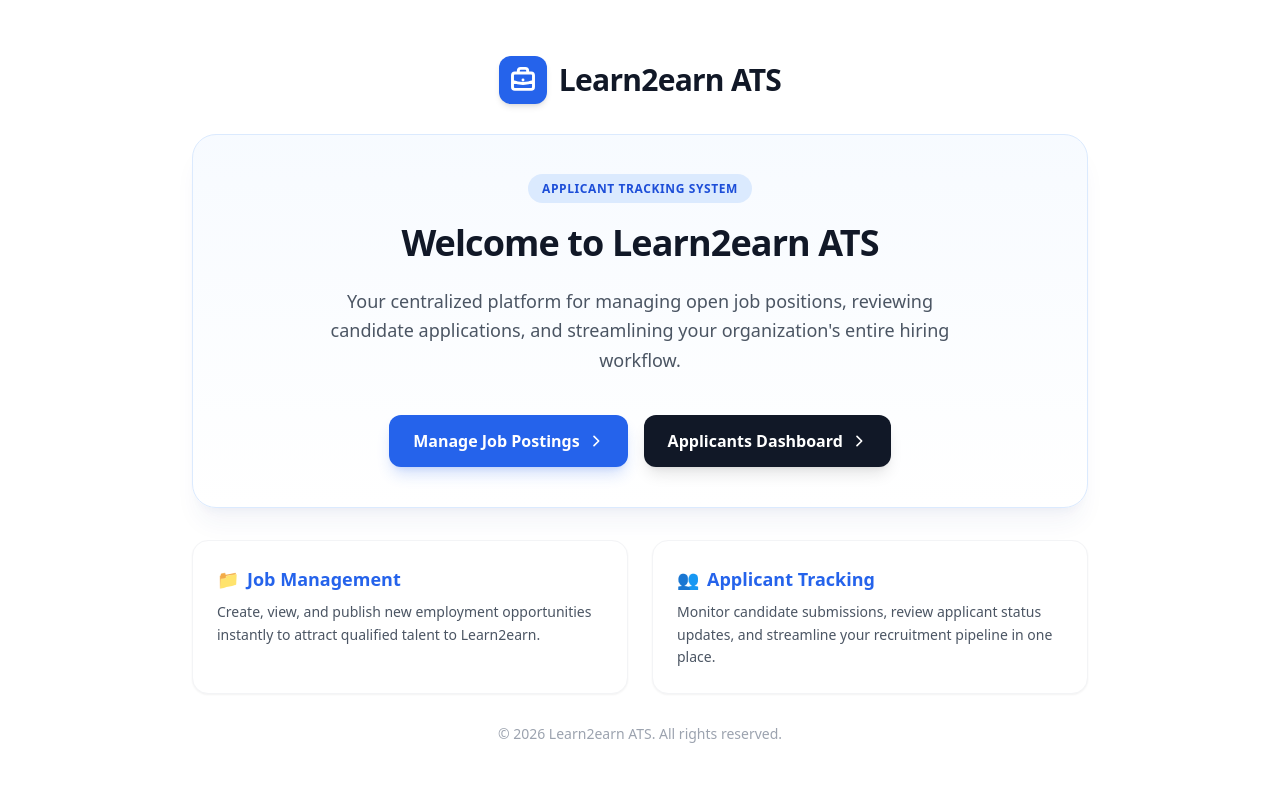
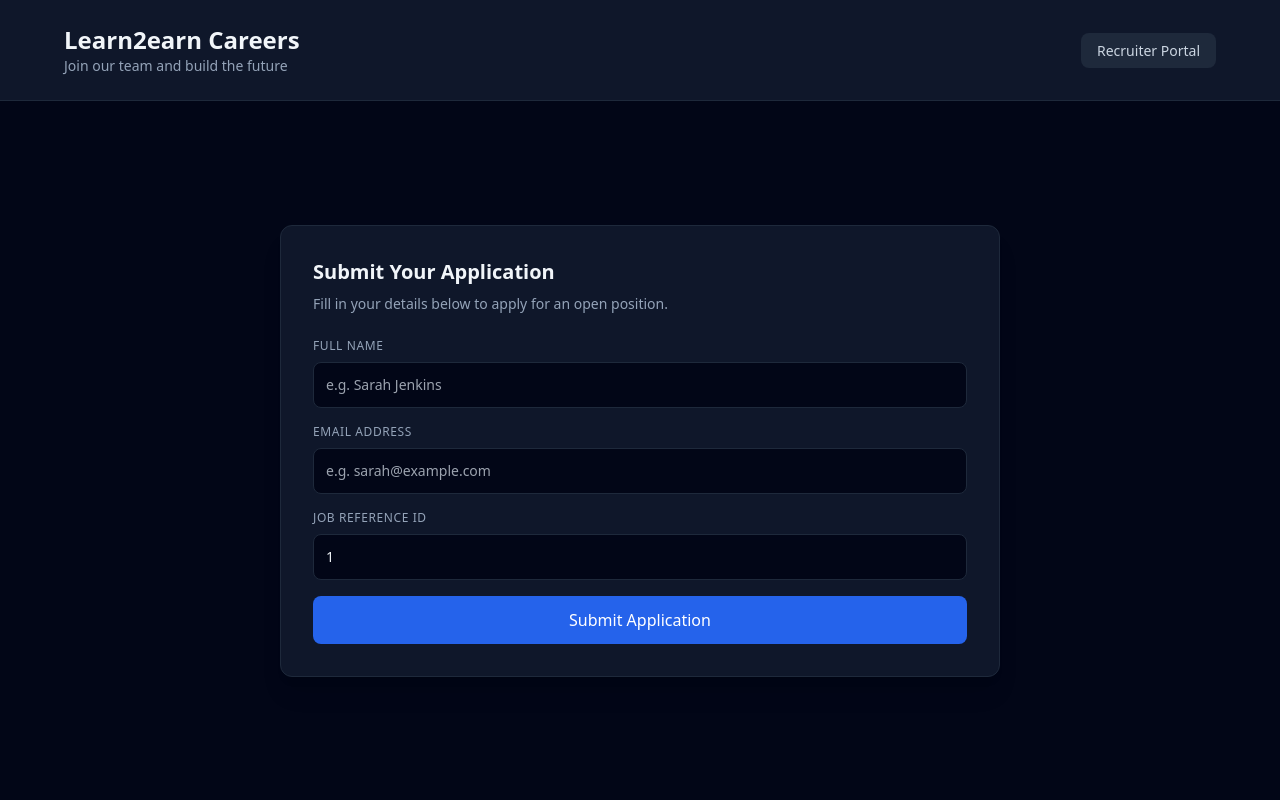
Before and after one commit to uglythemenace/applicant-tracking-system, a Python web app: template Frontend/templates/index.html in a window 1280 px wide. Run offline with Jinja, Linux system fonts and the light colour scheme; the template is opened without the code that fills it, so the values that code supplies are empty; some libraries are stand-ins or nearby versions.

Commit message:
Restructure ATS into public candidate page and admin panel

```diff
--- a/Frontend/templates/index.html
+++ b/Frontend/templates/index.html
@@ -3,69 +3,95 @@
 <head>
     <meta charset="UTF-8">
     <meta name="viewport" content="width=device-width, initial-scale=1.0">
-    <title>Learn2earn ATS - Home</title>
-    <!-- Tailwind CSS -->
+    <title>Learn2earn ATS - Careers</title>
     <script src="https://cdn.tailwindcss.com"></script>
 </head>
-<body class="bg-white min-h-screen flex flex-col justify-between p-8 selection:bg-blue-500 selection:text-white">
+<body class="bg-slate-950 text-slate-100 min-h-screen flex flex-col">
 
-    <!-- Top Center Very Bold Title with Logo -->
-    <header class="text-center py-6 flex items-center justify-center space-x-3">
-        <!-- Modern Blue Logo Icon -->
-        <div class="bg-blue-600 text-white p-2.5 rounded-xl shadow-md flex items-center justify-center">
-            <svg class="w-7 h-7" fill="none" stroke="currentColor" stroke-width="2.5" viewBox="0 0 24 24">
-                <path stroke-linecap="round" stroke-linejoin="round" d="M21 13.255A23.931 23.931 0 0112 15c-3.183 0-6.22-.62-9-1.745M16 6V4a2 2 0 00-2-2h-4a2 2 0 00-2 2v2m4 6h.01M5 20h14a2 2 0 002-2V8a2 2 0 00-2-2H5a2 2 0 00-2 2v10a2 2 0 002 2z"></path>
-            </svg>
+    <!-- Navigation Bar -->
+    <header class="bg-slate-900 border-b border-slate-800 p-6">
+        <div class="max-w-6xl mx-auto flex justify-between items-center">
+            <div>
+                <h1 class="text-2xl font-bold">Learn2earn Careers</h1>
+                <p class="text-sm text-slate-400">Join our team and build the future</p>
+            </div>
+            <div>
+                <a href="/admin" class="text-sm bg-slate-800 px-4 py-2 rounded-lg hover:bg-slate-700 text-slate-300">Recruiter Portal</a>
+            </div>
         </div>
-        <h1 class="text-3xl font-black text-gray-900 tracking-tight">Learn2earn ATS</h1>
     </header>
 
-    <!-- Main Hero / Content Section -->
-    <div class="max-w-4xl mx-auto w-full space-y-8 my-auto text-center">
+    <!-- Main Content: Job Application Form -->
+    <main class="max-w-3xl mx-auto w-full p-6 my-auto space-y-6">
+        <div class="bg-slate-900 p-8 rounded-xl border border-slate-800 shadow-xl">
+            <h2 class="text-xl font-semibold mb-2">Submit Your Application</h2>
+            <p class="text-sm text-slate-400 mb-6">Fill in your details below to apply for an open position.</p>
 
-        <!-- Company Branding Box with Subtle Blue Border & Accent -->
-        <div class="bg-gradient-to-b from-blue-50/50 to-white p-10 rounded-3xl shadow-xl shadow-blue-900/5 border border-blue-100 space-y-6">
-            <span class="bg-blue-100 text-blue-700 text-xs font-bold px-3.5 py-1.5 rounded-full uppercase tracking-wider">Applicant Tracking System</span>
-            <h2 class="text-4xl font-extrabold text-gray-900 tracking-tight">Welcome to Learn2earn ATS</h2>
-            <p class="text-lg text-gray-600 max-w-2xl mx-auto leading-relaxed">
-                Your centralized platform for managing open job positions, reviewing candidate applications, and streamlining your organization's entire hiring workflow.
-            </p>
+            <form id="apply-form" onsubmit="submitApplication(event)" class="space-y-4">
+                <div>
+                    <label class="block text-xs uppercase tracking-wider text-slate-400 mb-2">Full Name</label>
+                    <input type="text" id="candidate-name" required placeholder="e.g. Sarah Jenkins" class="w-full bg-slate-950 border border-slate-800 rounded-lg p-3 text-sm text-slate-100 focus:outline-none focus:border-blue-500">
+                </div>
 
-            <!-- Navigation Tabs / Action Buttons -->
-            <div class="flex flex-col sm:flex-row justify-center gap-4 pt-4">
-                <a href="jobs.html" class="bg-blue-600 hover:bg-blue-700 text-white font-semibold px-6 py-3.5 rounded-xl shadow-lg shadow-blue-600/20 transition-all transform hover:-translate-y-0.5 flex items-center justify-center space-x-2">
-                    <span>Manage Job Postings</span>
-                    <svg class="w-4 h-4" fill="none" stroke="currentColor" stroke-width="2.5" viewBox="0 0 24 24"><path stroke-linecap="round" stroke-linejoin="round" d="M9 5l7 7-7 7"></path></svg>
-                </a>
-                <a href="dashboard.html" class="bg-gray-900 hover:bg-black text-white font-semibold px-6 py-3.5 rounded-xl shadow-lg transition-all transform hover:-translate-y-0.5 flex items-center justify-center space-x-2">
-                    <span>Applicants Dashboard</span>
-                    <svg class="w-4 h-4" fill="none" stroke="currentColor" stroke-width="2.5" viewBox="0 0 24 24"><path stroke-linecap="round" stroke-linejoin="round" d="M9 5l7 7-7 7"></path></svg>
-                </a>
-            </div>
+                <div>
+                    <label class="block text-xs uppercase tracking-wider text-slate-400 mb-2">Email Address</label>
+                    <input type="email" id="candidate-email" required placeholder="e.g. sarah@example.com" class="w-full bg-slate-950 border border-slate-800 rounded-lg p-3 text-sm text-slate-100 focus:outline-none focus:border-blue-500">
+                </div>
+
+                <div>
+                    <label class="block text-xs uppercase tracking-wider text-slate-400 mb-2">Job Reference ID</label>
+                    <input type="number" id="job-id" required value="1" min="1" class="w-full bg-slate-950 border border-slate-800 rounded-lg p-3 text-sm text-slate-100 focus:outline-none focus:border-blue-500">
+                </div>
+
+                <button type="submit" id="submit-btn" class="w-full bg-blue-600 hover:bg-blue-500 text-white font-medium py-3 rounded-lg transition duration-200">
+                    Submit Application
+                </button>
+            </form>
+
+            <div id="status-message" class="mt-4 text-center text-sm font-medium hidden"></div>
         </div>
+    </main>
 
-        <!-- Quick Feature Summary Cards -->
-        <div class="grid grid-cols-1 md:grid-cols-2 gap-6 text-left">
-            <div class="bg-white p-6 rounded-2xl shadow-sm border border-gray-100 hover:border-blue-200 transition-all">
-                <div class="text-blue-600 font-bold text-lg mb-2 flex items-center space-x-2">
-                    <span>📁</span><span>Job Management</span>
-                </div>
-                <p class="text-sm text-gray-600 leading-relaxed">Create, view, and publish new employment opportunities instantly to attract qualified talent to Learn2earn.</p>
-            </div>
-            <div class="bg-white p-6 rounded-2xl shadow-sm border border-gray-100 hover:border-blue-200 transition-all">
-                <div class="text-blue-600 font-bold text-lg mb-2 flex items-center space-x-2">
-                    <span>👥</span><span>Applicant Tracking</span>
-                </div>
-                <p class="text-sm text-gray-600 leading-relaxed">Monitor candidate submissions, review applicant status updates, and streamline your recruitment pipeline in one place.</p>
-            </div>
-        </div>
+    <script>
+        const API_BASE = "https://applicant-tracking-system-tbaw.onrender.com";
 
-    </div>
+        async function submitApplication(e) {
+            e.preventDefault();
+            const submitBtn = document.getElementById('submit-btn');
+            const msg = document.getElementById('status-message');
 
-    <!-- Footer -->
-    <footer class="text-center text-sm text-gray-400 py-6">
-        &copy; 2026 Learn2earn ATS. All rights reserved.
-    </footer>
+            submitBtn.disabled = true;
+            submitBtn.innerText = "Submitting...";
+            msg.classList.add('hidden');
 
+            const payload = {
+                name: document.getElementById('candidate-name').value,
+                email: document.getElementById('candidate-email').value,
+                job_id: parseInt(document.getElementById('job-id').value)
+            };
+
+            try {
+                const response = await fetch(`${API_BASE}/applicants/`, {
+                    method: 'POST',
+                    headers: { 'Content-Type': 'application/json' },
+                    body: JSON.stringify(payload)
+                });
+
+                if (response.ok) {
+                    msg.innerText = "Application submitted successfully!";
+                    msg.className = "mt-4 text-center text-sm font-medium text-emerald-400 block";
+                    document.getElementById('apply-form').reset();
+                } else {
+                    throw new Error("Submission failed");
+                }
+            } catch (err) {
+                msg.innerText = "Error submitting application. Please try again.";
+                msg.className = "mt-4 text-center text-sm font-medium text-rose-400 block";
+            } finally {
+                submitBtn.disabled = false;
+                submitBtn.innerText = "Submit Application";
+            }
+        }
+    </script>
 </body>
 </html>
```
Also changed, not shown: Frontend/templates/admin.html (added, +150 -0 lines), Frontend/vercel.json.
